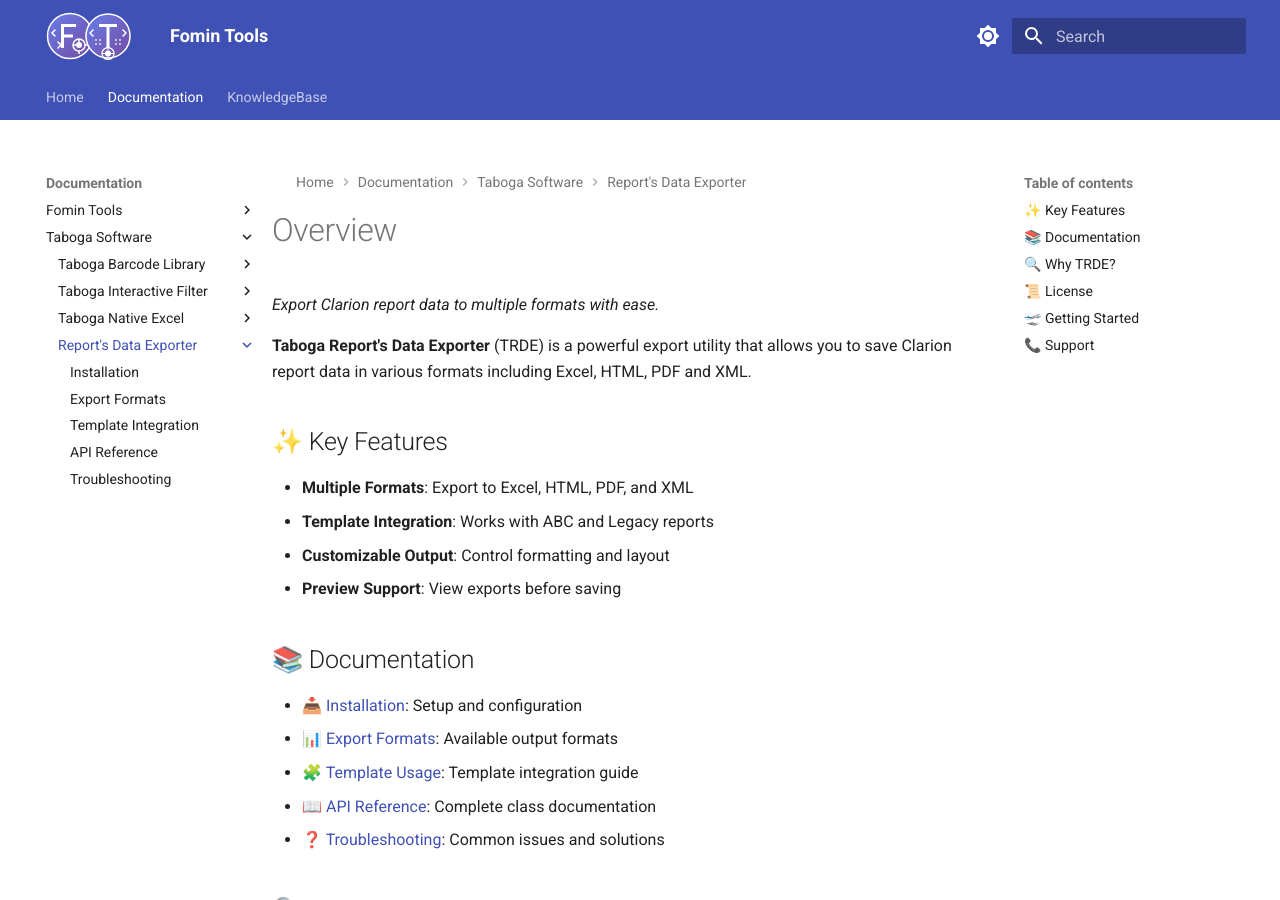
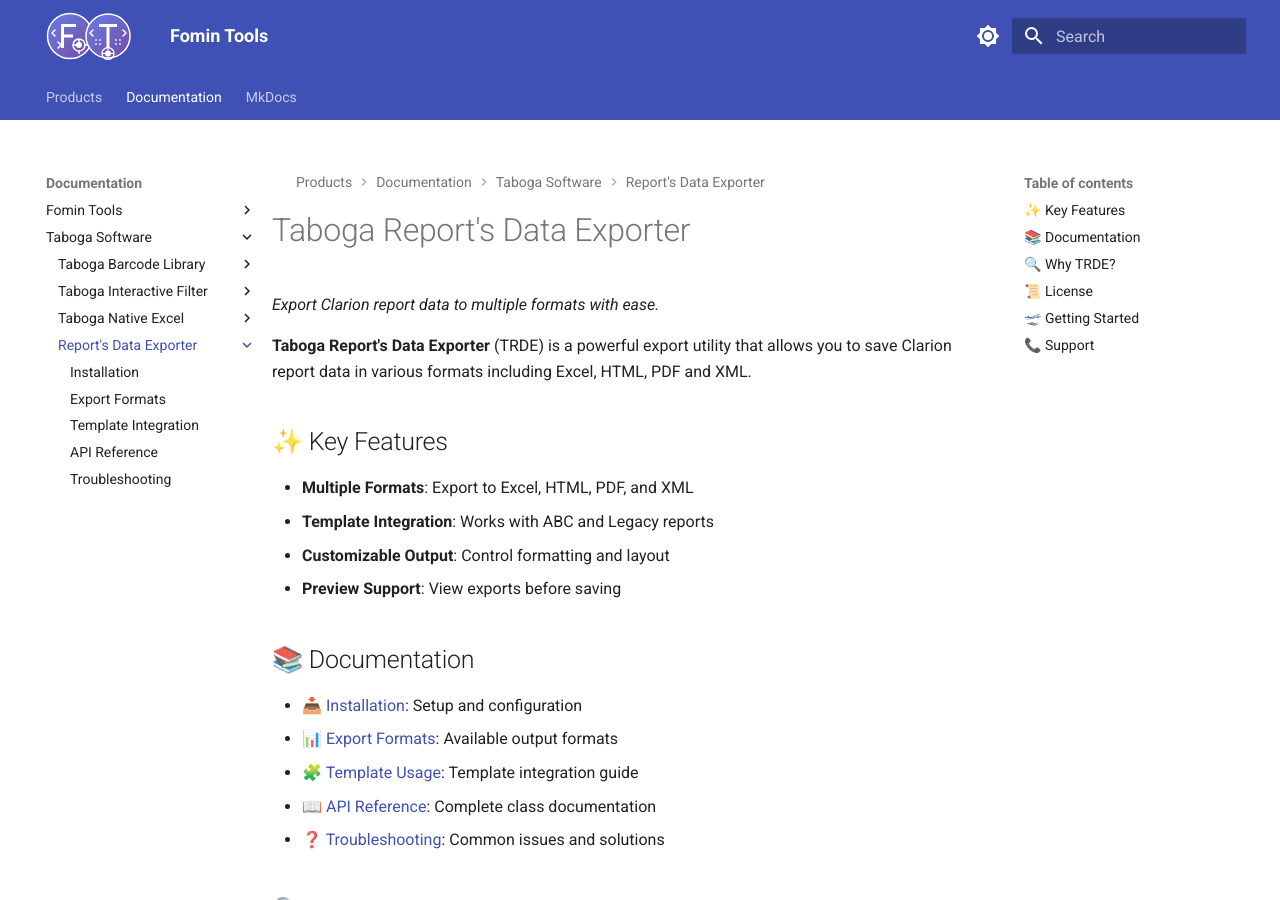
Before and after one commit to oleg-fomin/FominTools-Docs, an MkDocs documentation site: the page built from docs/products/taboga/trde/index.md, in a window 1280 px wide and 900 px high. Built offline with MkDocs 1.6.1 and Material for MkDocs 9.7.7, drawn with Linux system fonts in a browser that asks for light colours; a script that is not in the unit is left out.

Commit message:
Products page in menu

```diff
--- a/docs/index.md
+++ b/docs/index.md
@@ -2,7 +2,7 @@
 hide:
   - toc
 ---
-
+# Products
 <div class="hero-section">
   <img src="images/logos/fomin-tools-logo.svg" alt="Fomin Tools Logo" width="96" height="96" style="float: left; margin-right: -20px;">
   <img src="images/logos/taboga-software-logo.svg" alt="Taboga Software Logo" width="96" height="96" style="float: left; margin-right: 20px;">
@@ -11,7 +11,7 @@
   </div>
 </div>
 
-<h2>🛠️ Fomin Tools products</h2>
+<h2>Fomin Tools products</h2>
 
 <div class="products-grid">
 
@@ -22,6 +22,8 @@
       <span>🛒 Buy Now</span>
     </a>
   </div>
+
+<h2>Taboga Software products</h2>
 
   <div class="product-card">
     <h3><a href="products/taboga/tbl/"><img src="images/logos/tbl-logo.svg" alt="TBL Logo" width="96" height="96"></a> <a href="products/taboga/tbl/">Taboga Barcode Library</a></h3>
--- a/docs/products/taboga/trde/index.md
+++ b/docs/products/taboga/trde/index.md
@@ -1,4 +1,4 @@
-# Overview
+# Taboga Report's Data Exporter
 
 _Export Clarion report data to multiple formats with ease._
 
```
Also changed, not shown: docs/products/fomin/frb/index.md (+1 -1 lines), docs/products/taboga/tbl/index.md (+1 -1 lines), docs/products/taboga/tif/index.md (+1 -1 lines), docs/products/taboga/tne/index.md (+1 -1 lines), docs/.pages, docs/MkDocs/index.md (renamed from docs/KnowledgeBase/index.md).
